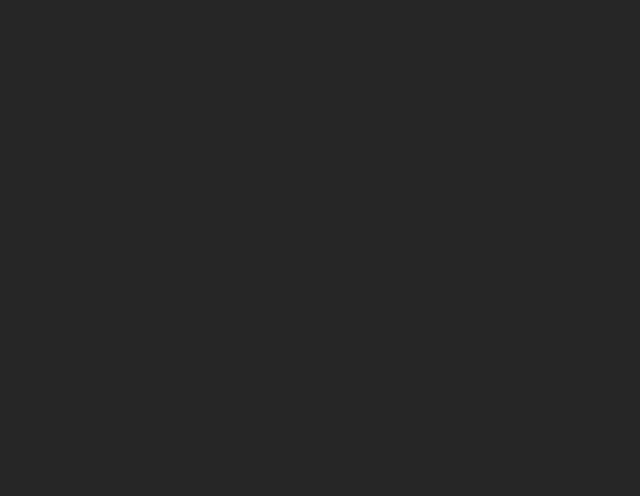
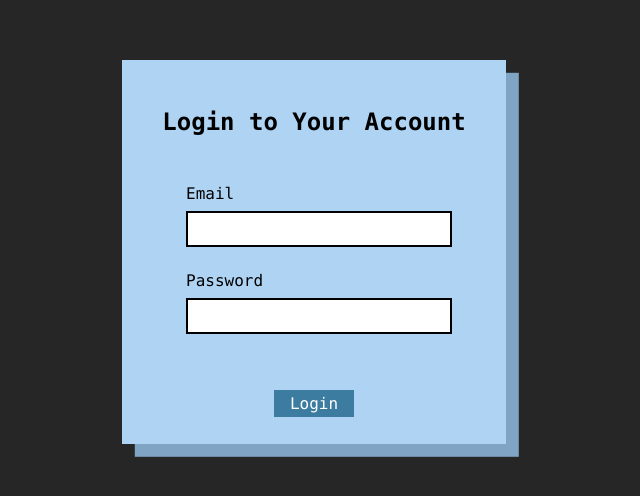
Before and after one commit to VadimHonhcaruk/AttendanceTrackingPlatform, a React (Create React App) app: page / in a window 1280 px wide. Shown: the part 148-644 px from the top of the page, without its empty margins (326-966 px from the left). Built offline with nearby package versions, Linux system fonts and the light colour scheme.

Commit message:
login page

```diff
--- a/src/App.js
+++ b/src/App.js
@@ -1,7 +1,16 @@
+import { useState } from "react";
+import { Login } from "./components/Login/Login";
+
+
 function App() {
+
+  const [email, setEmail] = useState('');
+  const [password, setPassword] = useState('');
+  const [error, setError] = useState(false);
+
   return (
     <div className="App">
-
+      <Login email={email} password={password} setEmail={setEmail} setPassword={setPassword} error={error} />
     </div>
   );
 }
--- /dev/null
+++ b/src/components/Button/Button.jsx
@@ -0,0 +1,8 @@
+import React from 'react';
+import c from './Button.module.css';
+
+export const Button = ({ tag, onclick }) => {
+    return (
+        <div onClick={onclick} className={c.button}>{tag}</div>
+    )
+}
--- /dev/null
+++ b/src/components/Button/Button.module.css
@@ -0,0 +1,6 @@
+.button {
+  background-color: rgb(60, 124, 161);
+  color: white;
+  padding: 0.25rem 1rem;
+  cursor: pointer;
+}
--- /dev/null
+++ b/src/components/Input/Input.jsx
@@ -0,0 +1,11 @@
+import c from './Input.module.css';
+
+export const Input = ({ inputname, label, type, value, onchange }) => {
+
+    return (
+        <div className={c.inputCont}>
+            <label className={c.label} htmlFor={inputname}>{label}</label>
+            <input className={c.input} id={inputname} type={type} value={value} onChange={(e) => onchange(e.target.value)} />
+        </div>
+    )
+}
--- /dev/null
+++ b/src/components/Input/Input.module.css
@@ -0,0 +1,15 @@
+.inputCont {
+  display: flex;
+  flex-direction: column;
+  width: 20vw;
+  margin-bottom: 1rem;
+}
+
+.input {
+  width: 20vw;
+  height: 2vw;
+  padding: 0.2rem;
+  margin: 0.5rem 0;
+  border: 2px solid black;
+  outline: none;
+}
--- a/src/components/Login/Login.jsx
+++ b/src/components/Login/Login.jsx
@@ -1,7 +1,18 @@
 import React from 'react';
+import c from './Login.module.css';
+import { Input } from '../Input/Input';
+import { Button } from '../Button/Button';
 
-export const Login = () => {
+export const Login = ({ email, password, setEmail, setPassword, error }) => {
     return (
-        <div></div>
+        <div className={c.center}>
+            <div className={c.login}>
+                <h3 className={c.h3}>Login to Your Account</h3>
+                <Input inputname='email' label='Email' type='email' value={email} onchange={setEmail} />
+                <Input inputname='password' label='Password' type='password' value={password} onchange={setPassword} />
+                <p className={c.error}>{error ? 'Invalid email or password' : null}</p>
+                <Button tag='Login' />
+            </div>
+        </div>
     )
 }
--- /dev/null
+++ b/src/components/Login/Login.module.css
@@ -0,0 +1,30 @@
+.center {
+  width: 100vw;
+  height: 100vh;
+  display: flex;
+  align-items: center;
+  justify-content: center;
+}
+
+.login {
+  width: 30vw;
+  height: 30vw;
+  background-color: rgb(175, 211, 243);
+  box-shadow: 1vw 1vw rgb(127, 164, 196);
+  display: flex;
+  flex-direction: column;
+  align-items: center;
+  justify-content: flex-start;
+}
+
+.h3 {
+  font-size: 1.5rem;
+  margin: 3rem 0;
+}
+
+.error {
+  color: rgb(220, 103, 103);
+  width: 20vw;
+  margin-top: -1rem;
+  height: 2rem;
+}
--- a/src/index.css
+++ b/src/index.css
@@ -5,6 +5,7 @@ body {
   font-family: -apple-system, BlinkMacSystemFont, "Segoe UI", "Roboto", "Oxygen",
     "Ubuntu", "Cantarell", "Fira Sans", "Droid Sans", "Helvetica Neue",
     sans-serif;
+  font-family: "Consolas";
   -webkit-font-smoothing: antialiased;
   -moz-osx-font-smoothing: grayscale;
   background-color: rgb(38, 38, 38);
```
